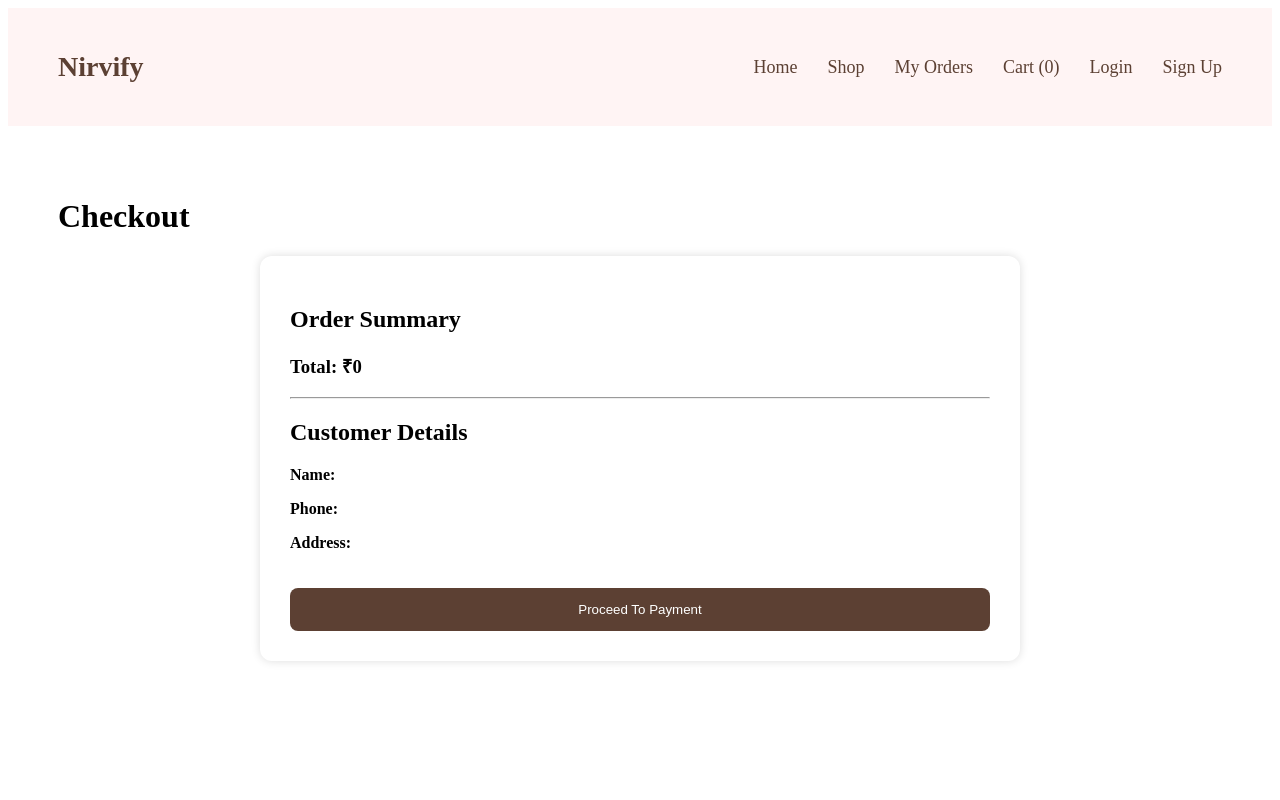
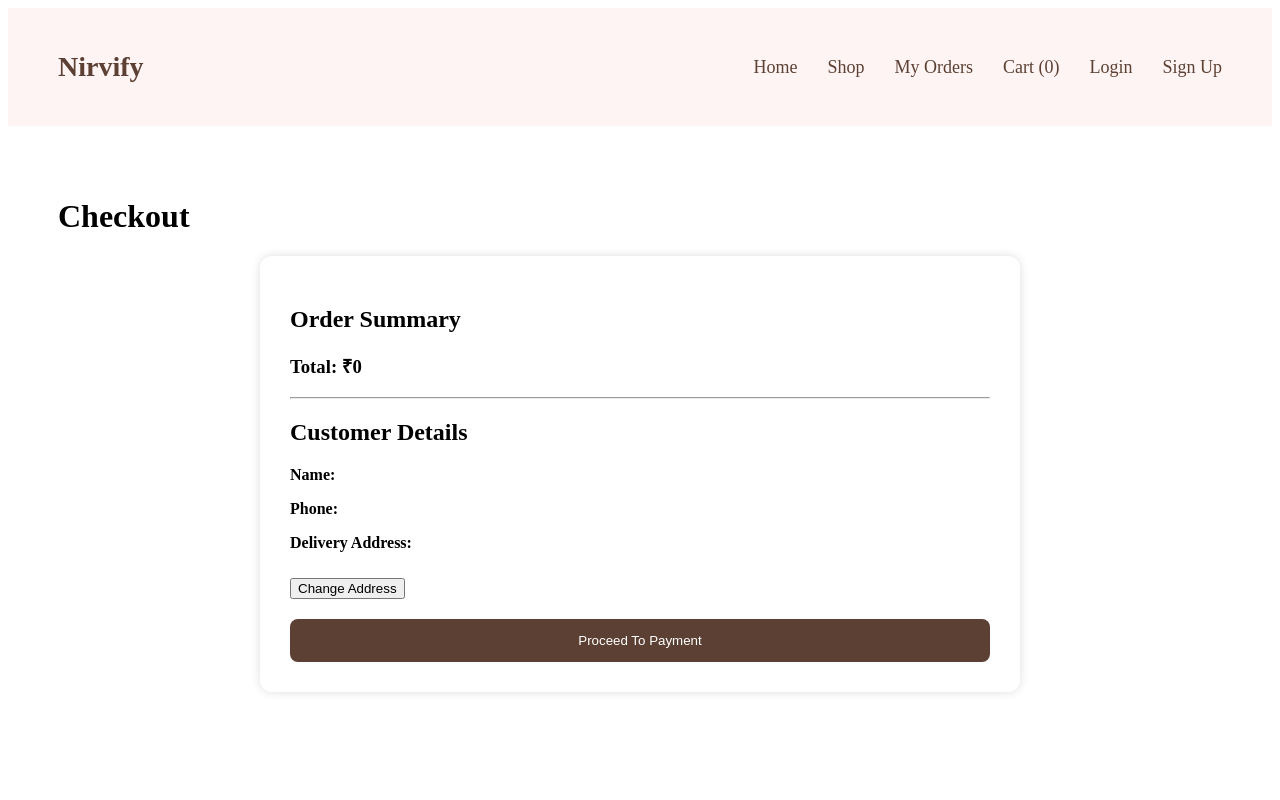
Before and after one commit to vinothcj18/Nirvify-website, a React (Vite) app: page /checkout in a window 1280 px wide. Shown: the top 800 px of the page. Built offline with nearby package versions, Linux system fonts and the light colour scheme.

Commit message:
address changes

```diff
--- a/src/pages/Checkout.jsx
+++ b/src/pages/Checkout.jsx
@@ -1,4 +1,4 @@
-import { useContext } from "react";
+import { useContext,useState } from "react";
 import { useNavigate } from "react-router-dom";
 
 import { CartContext } from "../context/CartContext";
@@ -23,6 +23,18 @@ const checkoutItems =
 
   const user = JSON.parse(
     localStorage.getItem("user")
+  );
+
+  const [isEditingAddress,
+  setIsEditingAddress] =
+  useState(false);
+
+const [deliveryAddress,
+  setDeliveryAddress] =
+  useState(
+    localStorage.getItem(
+      "deliveryAddress"
+    ) || user?.address || ""
   );
 
   const totalAmount = checkoutItems.reduce(
@@ -97,18 +109,87 @@ const checkoutItems =
             {user?.phone}
           </p>
 
-          <p>
-            <strong>Address:</strong>
-            {" "}
-            {user?.address}
-          </p>
+          <div>
+
+  <p>
+    <strong>
+      Delivery Address:
+    </strong>
+  </p>
+
+  {isEditingAddress ? (
+
+    <textarea
+      rows="4"
+      value={
+        deliveryAddress
+      }
+      onChange={(e) =>
+        setDeliveryAddress(
+          e.target.value
+        )
+      }
+      style={{
+        width: "100%",
+        padding: "10px",
+        marginTop: "10px",
+      }}
+    />
+
+  ) : (
+
+    <p>
+      {deliveryAddress}
+    </p>
+
+  )}
+
+  <button
+    type="button"
+    onClick={() => {
+
+      if (
+        isEditingAddress
+      ) {
+
+        localStorage.setItem(
+          "deliveryAddress",
+          deliveryAddress
+        );
+
+      }
+
+      setIsEditingAddress(
+        !isEditingAddress
+      );
+
+    }}
+    style={{
+      marginTop: "10px",
+    }}
+  >
+    {
+      isEditingAddress
+        ? "Save Address"
+        : "Change Address"
+    }
+  </button>
+
+</div>
 
           <button
-            className="payment-btn"
-            onClick={() =>
-              navigate("/payment")
-            }
-          >
+  className="payment-btn"
+  onClick={() => {
+
+    localStorage.setItem(
+      "deliveryAddress",
+      deliveryAddress
+    );
+
+    navigate("/payment");
+
+  }}
+>
             Proceed To Payment
           </button>
 
```
